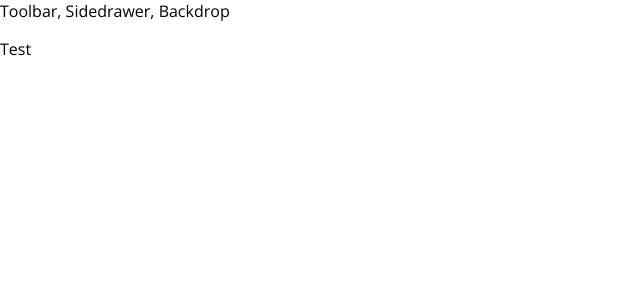
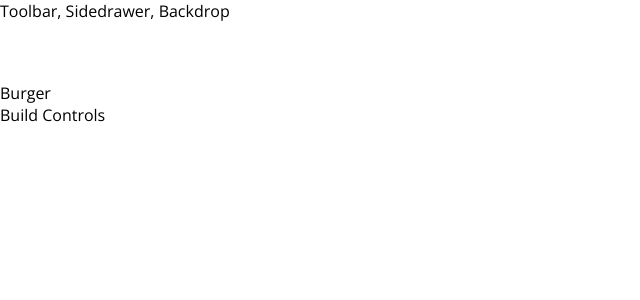
Before and after one commit to ebozkurt93/react-course-burger-builder, a React app: page / in a window 1280 px wide. Shown: the top 300 px of the page, without its empty margins (0-640 px from the left). Built offline with nearby package versions, Linux system fonts and the light colour scheme.

Commit message:
video 108

```diff
--- a/src/App.js
+++ b/src/App.js
@@ -1,13 +1,14 @@
 import React, { Component } from 'react';
 
 import Layout from './components/Layout/Layout';
+import BurgerBuilder from './containers/BurgerBuilder/BurgerBuilder';
 
 class App extends Component {
   render() {
     return (
       <div>
         <Layout>
-          <p>Test</p>
+          <BurgerBuilder/>
         </Layout>
 
       </div>
--- /dev/null
+++ b/src/components/Layout/Layout.css
@@ -0,0 +1,3 @@
+.Content {
+    margin-top: 60px;
+}
--- a/src/components/Layout/Layout.js
+++ b/src/components/Layout/Layout.js
@@ -1,11 +1,12 @@
 import React from 'react';
 
-import Aux from '../../hoc/Aux_'
+import Aux from '../../hoc/Aux_';
+import classes from './Layout.css';
 
 const layout = (props) => (
     <Aux>
         <div>Toolbar, Sidedrawer, Backdrop</div>
-        <main>
+        <main className={classes.Content}>
             {props.children}
         </main>
     </Aux>
--- /dev/null
+++ b/src/containers/BurgerBuilder/BurgerBuilder.js
@@ -0,0 +1,18 @@
+import React, { Component } from 'react';
+
+import Aux from '../../hoc/Aux_';
+
+class BurgerBuilder extends Component {
+
+    render () {
+        return (
+            <Aux>
+                <div>Burger</div>
+                <div>Build Controls</div>
+            </Aux>
+        );
+    }
+
+}
+
+export default BurgerBuilder;
```
